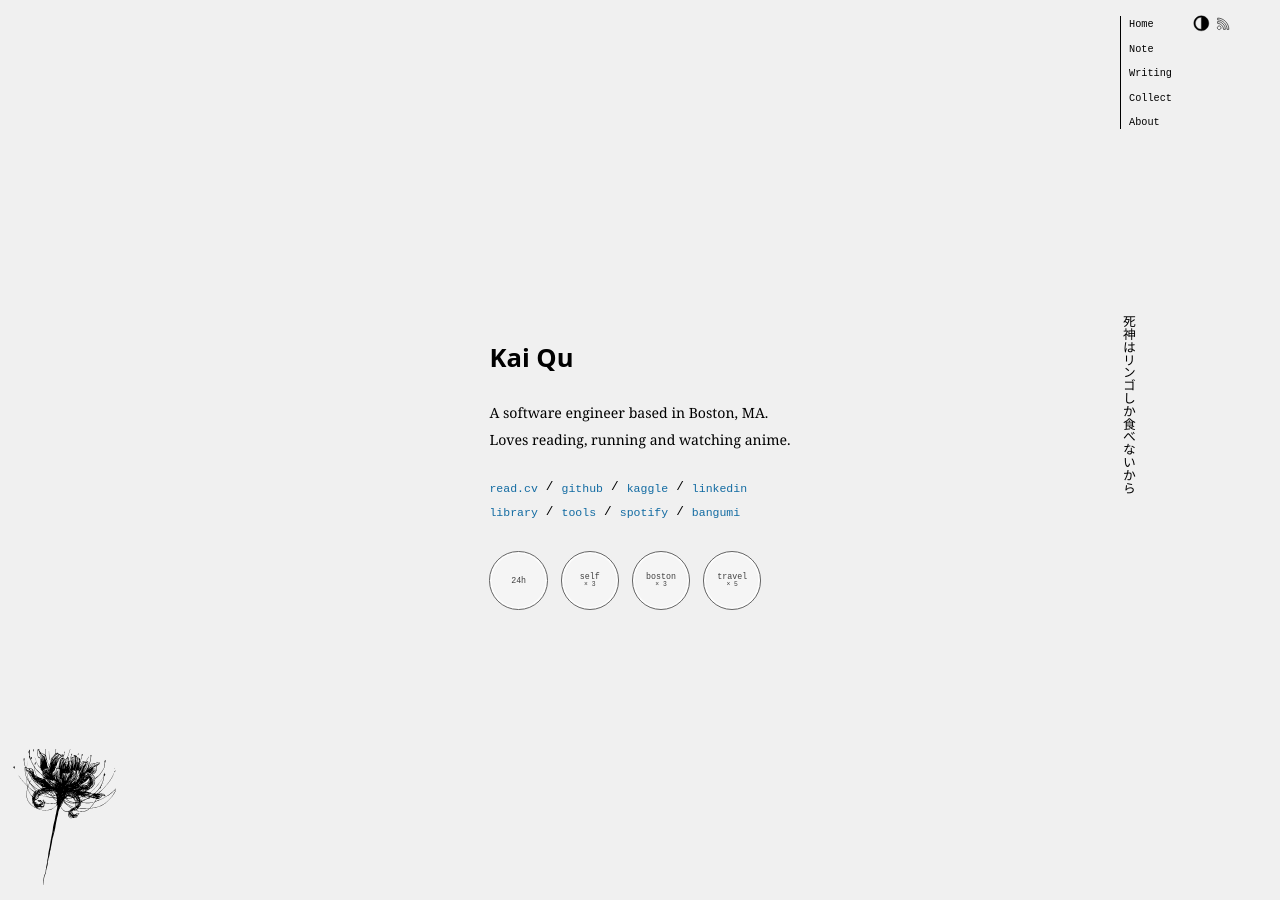
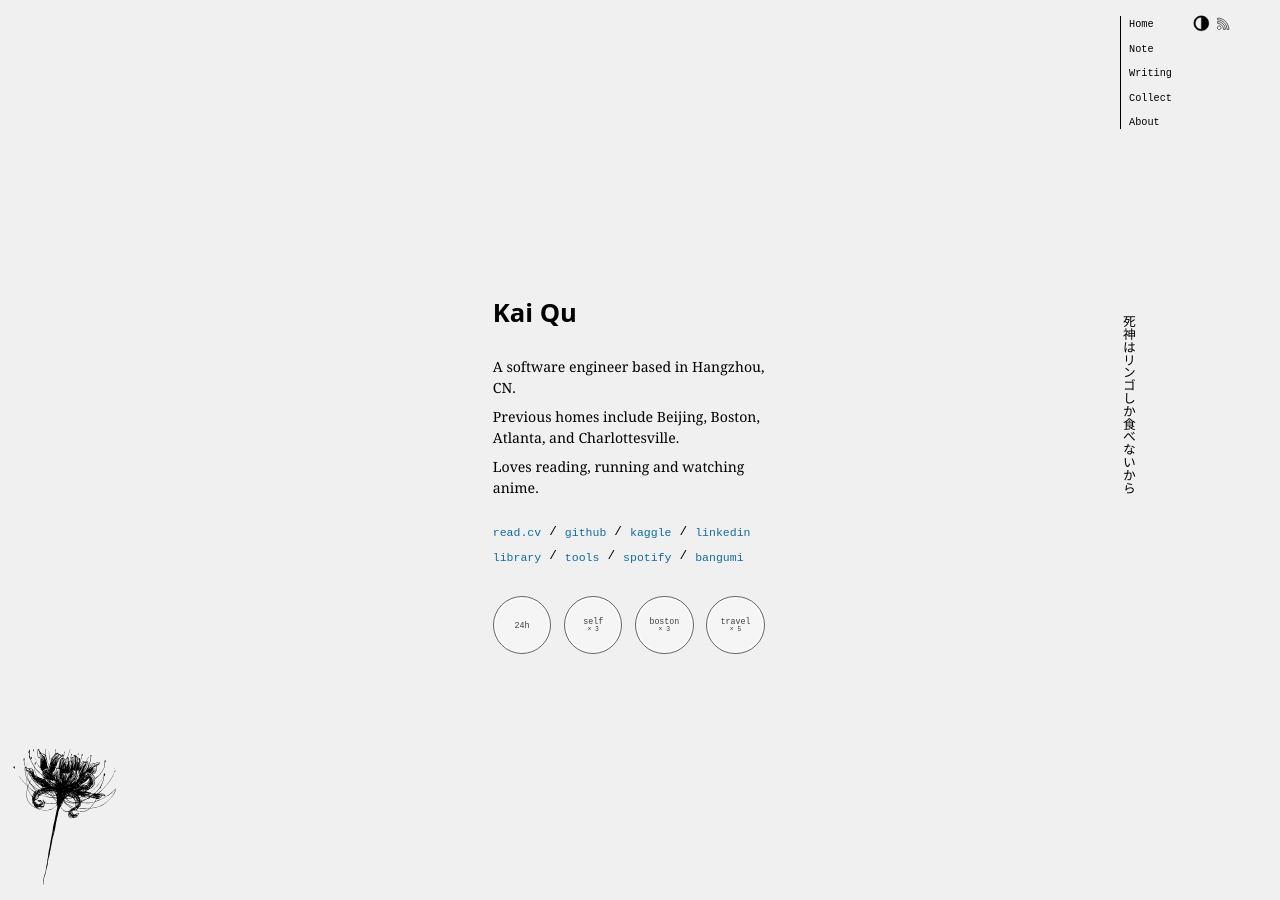
Before and after one commit to faithk7/faithk7.github.io, a Jekyll site: the page built from index.html, in a window 1280 px wide. Built offline with Jekyll 4.4.1, drawn with Linux system fonts in a browser that asks for light colours.

Commit message:
modify the index text to include the previous homes

```diff
--- a/_sass/_index.scss
+++ b/_sass/_index.scss
@@ -70,6 +70,13 @@ h1.o-name {
     margin-top: 2rem;
     line-height: 1.9;
     font-size: 1.1rem;
+    max-width: 23rem;
+}
+
+.o-summary-line {
+    display: block;
+    line-height: 1.5;
+    margin-bottom: 0.57em;
 }
 
 .o-status-quo {
--- a/index.html
+++ b/index.html
@@ -20,9 +20,11 @@ description: "Kai Qu's home page on the World Wide Web"
             <div class="o-status-quo" data-status-loading hidden>
                 <span data-status-text></span> <span data-status-datetime></span>
             </div>
-            <div class="o-summary">A software engineer based in Boston, MA.
-                <br>
-                Loves reading, running and watching anime.
+            <div class="o-summary">
+                <span class="o-summary-line">A software engineer based in Hangzhou, CN.</span>
+                <span class="o-summary-line">Previous homes include Beijing, Boston, Atlanta, and
+                    Charlottesville.</span>
+                <span class="o-summary-line">Loves reading, running and watching anime.</span>
             </div>
         </div>
         <div class="c-info-card-container">
```
